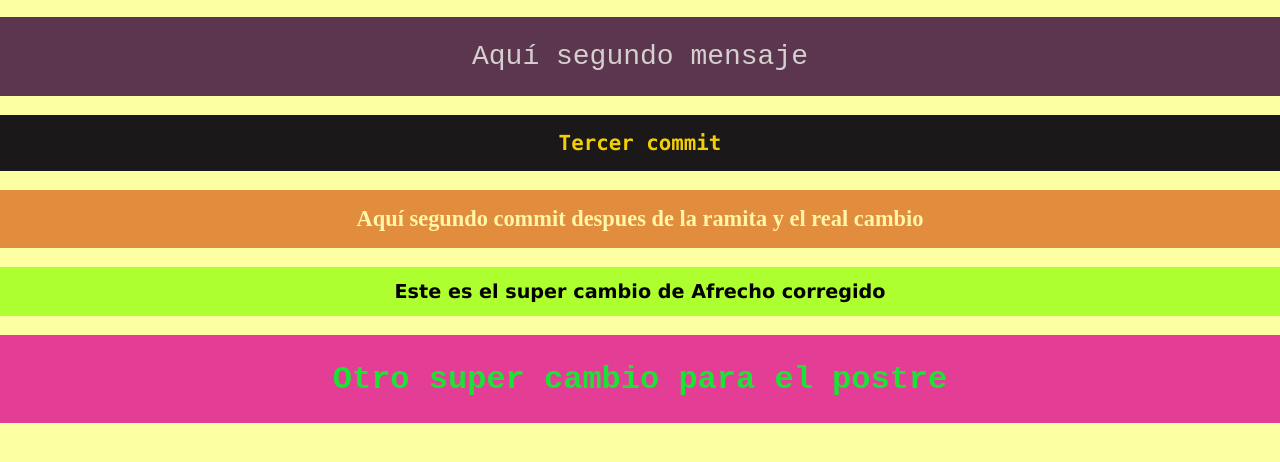
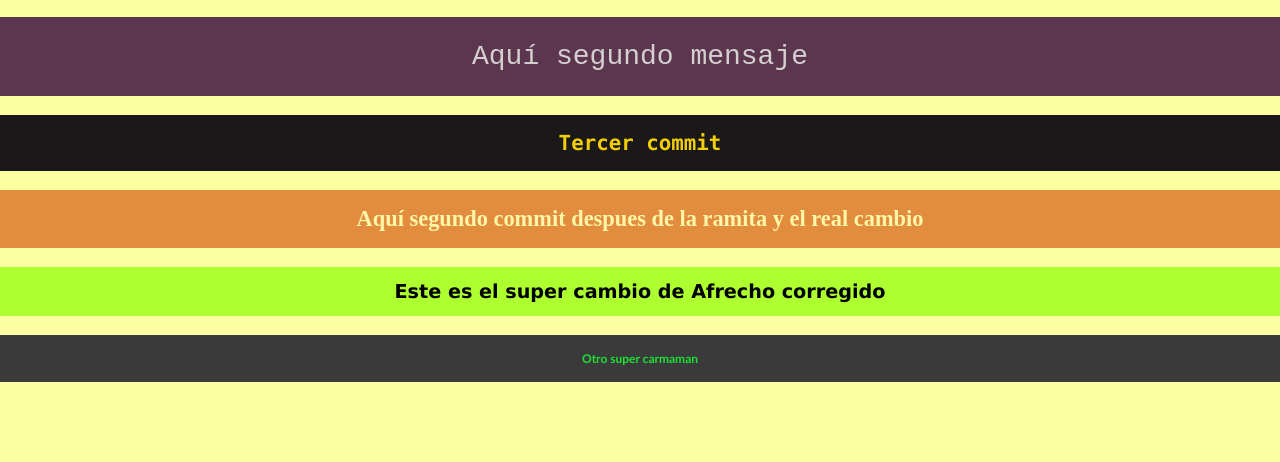
Before and after one commit to Alan-front/agit, a plain HTML site: page index.html in a window 1280 px wide. Shown: the part 126-588 px from the top of the page. Drawn offline with Linux system fonts and the light colour scheme.

Commit message:
vamooo carcaman

```diff
--- a/css/estilo.css
+++ b/css/estilo.css
@@ -53,9 +53,11 @@ h4 {
 }
 
 h5 {
-  font-size: 2rem;
-  font-family: monospace, cursive, sans-serif;
+  font-size: 0.75rem;
+  font-family:
+    "Trebuchet MS", "Lucida Sans Unicode", "Lucida Grande", "Lucida Sans",
+    Arial, sans-serif;
   color: rgb(28, 226, 54);
-  background-color: rgb(228, 61, 150);
-  padding-block: 1.6rem;
+  background-color: rgb(59, 58, 59);
+  padding-block: 1rem;
 }
--- a/index.html
+++ b/index.html
@@ -17,6 +17,6 @@
 
     <h4>Este es el super cambio de Afrecho corregido</h4>
 
-    <h5>Otro super cambio para el postre</h5>
+    <h5>Otro super carmaman</h5>
   </body>
 </html>
```
